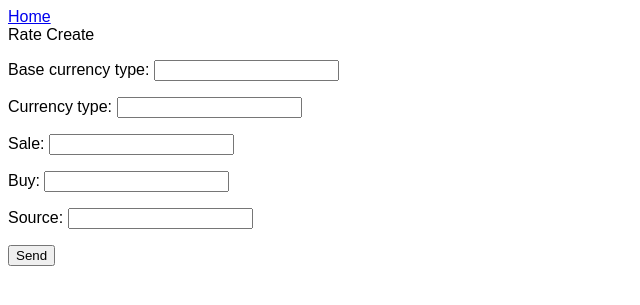
After one commit to HelgaVasylieva/currency, a Django app: page /rate/create/ in a window 1280 px wide. The commit adds this page. Shown: the top 305 px of the page, without its empty margins (0-640 px from the left). Run offline with Django 4.2, Linux system fonts and the light colour scheme.

Commit message:
homework7

```diff
--- /dev/null
+++ b/app/currency/forms.py
@@ -0,0 +1,23 @@
+from django import forms
+from currency.models import Rate, Source
+
+
+class RateForm(forms.ModelForm):
+    class Meta:
+        model = Rate
+        fields = (
+            'base_currency_type',
+            'currency_type',
+            'sale',
+            'buy',
+            'source'
+        )
+
+
+class SourceForm(forms.ModelForm):
+    class Meta:
+        model = Source
+        fields = (
+            'source_url',
+            'name'
+        )
--- a/app/currency/models.py
+++ b/app/currency/models.py
@@ -15,3 +15,8 @@ class ContactUs(models.Model):
     email_to = models.EmailField()
     subject = models.CharField(max_length=64)
     message = models.CharField(max_length=500)
+
+
+class Source(models.Model):
+    source_url = models.CharField(max_length=255)
+    name = models.CharField(max_length=64)
--- a/app/currency/templates/index.html
+++ b/app/currency/templates/index.html
@@ -9,4 +9,7 @@
     <div>
         Contact List: <a href="/contactus/list/">Click Here</a>
     </div>
+    <div>
+        Source List: <a href="/source/list/">Click Here</a>
+    </div>
 {% endblock main_content %}
--- /dev/null
+++ b/app/currency/templates/rate_create.html
@@ -0,0 +1,14 @@
+{% extends 'base.html' %}
+
+{% block title %}Rate Create{% endblock title %}
+
+{%  block main_content %}
+    Rate Create
+
+    <form method="post">
+        {% csrf_token %}
+        {{ form.as_p }}
+
+        <button type="submit">Send</button>
+    </form>
+{% endblock main_content %}
--- a/app/currency/views.py
+++ b/app/currency/views.py
@@ -1,7 +1,8 @@
-from django.http import HttpResponse # noqa
+from django.http import HttpResponseRedirect
 
-from currency.models import Rate, ContactUs
-from django.shortcuts import render
+from currency.models import Rate, ContactUs, Source
+from django.shortcuts import render, get_object_or_404
+from currency.forms import RateForm, SourceForm
 
 
 def index(request):
@@ -10,9 +11,108 @@ def index(request):
 
 def rate_list(request):
     context = {
-       'rate_list': Rate.objects.all()
+       'rate_list': Rate.objects.all(),
     }
     return render(request, 'rate_list.html', context=context)
+
+
+def rate_create(request):
+
+    if request.method == 'POST':
+        form = RateForm(request.POST)
+        if form.is_valid():
+            form.save()
+            return HttpResponseRedirect('/rate/list/')
+    elif request.method == 'GET':
+        form = RateForm()
+
+    context = {'form': form}
+    return render(request, 'rate_create.html', context=context)
+
+
+def rate_update(request, rate_id):
+
+    rate_instance = get_object_or_404(Rate, id=rate_id)
+
+    if request.method == 'POST':
+        form = RateForm(request.POST, instance=rate_instance)
+        if form.is_valid():
+            form.save()
+            return HttpResponseRedirect('/rate/list/')
+    elif request.method == 'GET':
+        form = RateForm(instance=rate_instance)
+
+    context = {'form': form}
+    return render(request, 'rate_update.html', context=context)
+
+
+def rate_details(request, rate_id):
+    rate_instance = get_object_or_404(Rate, id=rate_id)
+    context = {'instance': rate_instance}
+    return render(request, 'rate_details.html', context=context)
+
+
+def rate_delete(request, rate_id):
+    rate_instance = get_object_or_404(Rate, id=rate_id)
+    if request.method == 'POST':
+        rate_instance.delete()
+        return HttpResponseRedirect('/rate/list/')
+
+    context = {'instance': rate_instance}
+    return render(request, 'rate_delete.html', context=context)
+
+
+def source_list(request):
+    context = {
+        'source_list': Source.objects.all(),
+    }
+    return render(request, 'source_list.html', context=context)
+
+
+def source_create(request):
+
+    if request.method == 'POST':
+        form = SourceForm(request.POST)
+        if form.is_valid():
+            form.save()
+            return HttpResponseRedirect('/source/list/')
+    elif request.method == 'GET':
+        form = SourceForm()
+
+    context = {'form': form}
+    return render(request, 'source_create.html', context=context)
+
+
+def source_update(request, source_id):
+
+    source_instance = get_object_or_404(Source, id=source_id)
+
+    if request.method == 'POST':
+        form = RateForm(request.POST, instance=source_instance)
+        if form.is_valid():
+            form.save()
+            return HttpResponseRedirect('/source/list/')
+    elif request.method == 'GET':
+        form = SourceForm(instance=source_instance)
+
+    context = {'form': form}
+    return render(request, 'source_update.html', context=context)
+
+
+def source_details(request, source_id):
+    source_instance = get_object_or_404(Source, id=source_id)
+    context = {'instance': source_instance}
+    return render(request, 'source_details.html', context=context)
+
+
+def source_delete(request, source_id):
+    source_instance = get_object_or_404(Source, id=source_id)
+    if request.method == 'POST':
+        source_instance.delete()
+        return HttpResponseRedirect('/source/list/')
+
+    context = {'instance': source_instance}
+    return render(request, 'source_delete.html', context=context)
 
 
 def contactus(request):
--- a/app/settings/urls.py
+++ b/app/settings/urls.py
@@ -1,7 +1,8 @@
 from django.contrib import admin
 from django.urls import path
 
-from currency.views import rate_list, contactus, index
+from currency.views import rate_list, contactus, index, rate_create, rate_update, rate_details, rate_delete, \
+    source_list, source_create, source_update, source_details, source_delete
 
 urlpatterns = [
     path('admin/', admin.site.urls),
@@ -9,5 +10,15 @@ urlpatterns = [
     path('', index),
     path('rate/list/', rate_list),
     path('contactus/list/', contactus),
+    path('rate/create/', rate_create),
+    path('rate/update/<int:rate_id>/', rate_update),
+    path('rate/details/<int:rate_id>/', rate_details),
+    path('rate/delete/<int:rate_id>/', rate_delete),
+    path('source/list/', source_list),
+    path('source/create/', source_create),
+    path('source/update/<int:source_id>/', source_update),
+    path('source/details/<int:source_id>/', source_details),
+    path('source/delete/<int:source_id>/', source_delete),
+
 
 ]
```
Also changed, not shown: app/currency/templates/rate_delete.html (added, +13 -0 lines), app/currency/templates/rate_details.html (added, +9 -0 lines), app/currency/templates/rate_list.html (+6 -1 lines), app/currency/templates/rate_update.html (added, +14 -0 lines), app/currency/templates/source_create.html (added, +14 -0 lines), app/currency/templates/source_delete.html (added, +13 -0 lines), app/currency/templates/source_details.html (added, +9 -0 lines), app/currency/templates/source_list.html (added, +16 -0 lines), app/currency/templates/source_update.html (added, +14 -0 lines), app/currency/migrations/0003_source.py (added).
